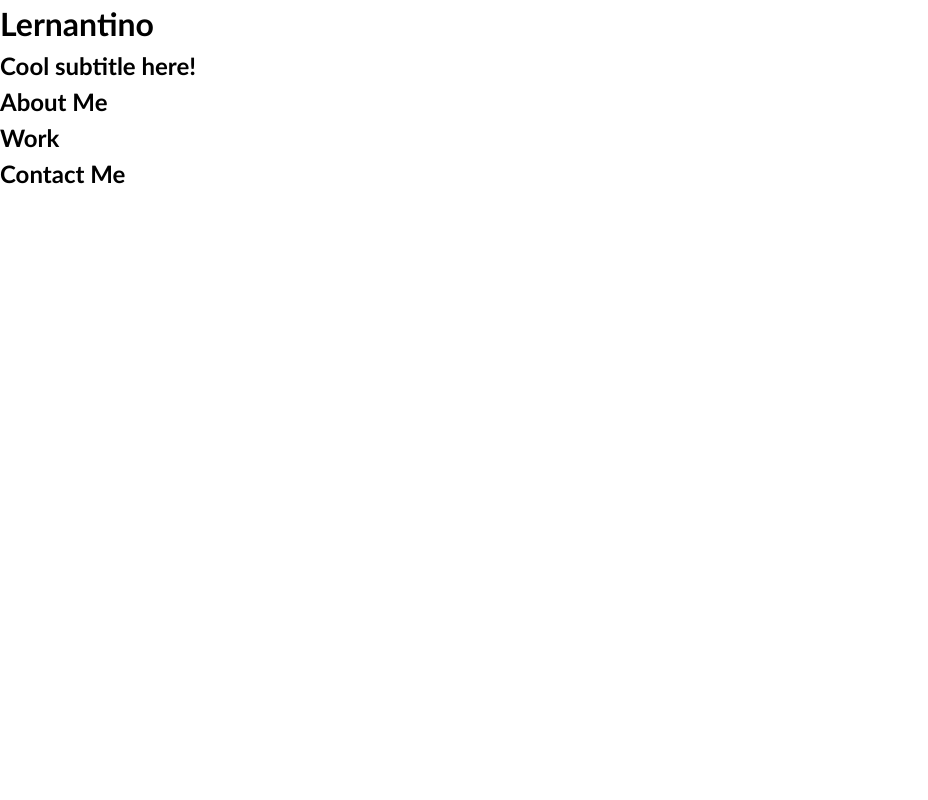
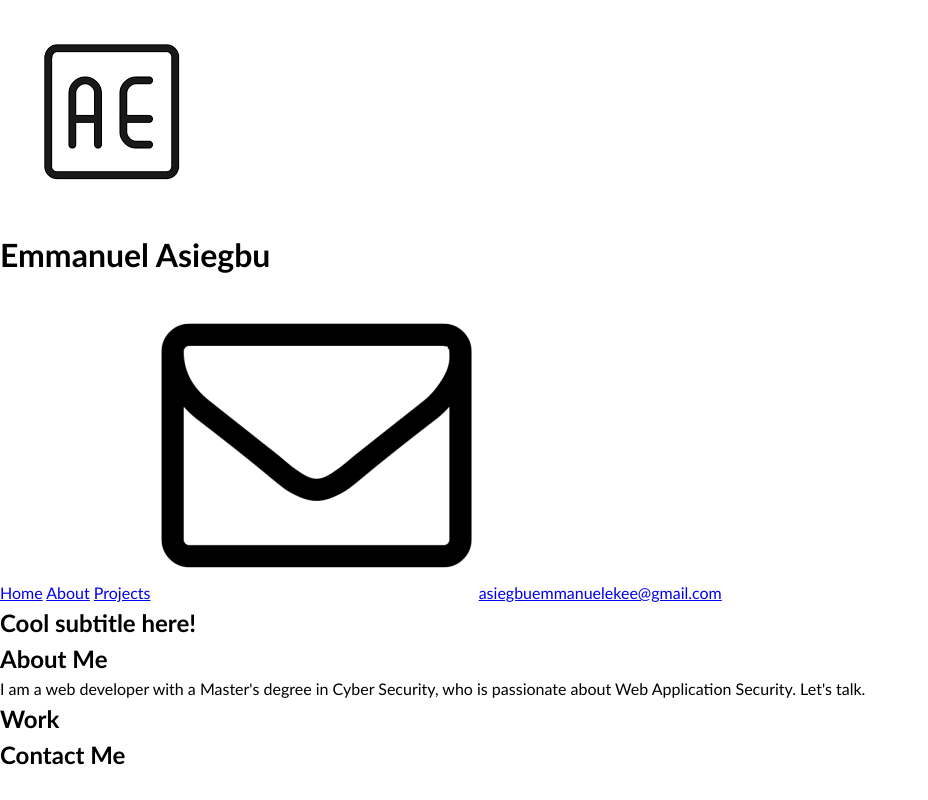
Before and after one commit to Emman77240/portfolio, a plain HTML site: page index.html in a window 1280 px wide. Shown: the whole page, without its empty margins (0-928 px from the left). Drawn offline with Linux system fonts and the light colour scheme; files that its build step writes are made by us from their sources.

Commit message:
Added images for logo and email.. Modified index.html file

```diff
--- a/index.html
+++ b/index.html
@@ -5,15 +5,21 @@
   <meta charset="UTF-8">
   <meta name="viewport" content="width=device-width, initial-scale=1.0">
   <meta http-equiv="X-UA-Compatible" content="ie=edge">
-  <title>Lernantino // Web Developer</title>
+  <title>Emmanuel Asiegbu | Web Developer</title>
   <link rel="stylesheet" href="./assets/css/style.css" />
 </head>
 
 <body>
   <!-- main logo / nav -->
   <header>
-    <h1>Lernantino</h1>
+    <img src="images/logo.png" alt="Logo Image">
+    <h1>Emmanuel Asiegbu</h1>
     <nav>
+      <a href="#">Home</a>
+      <a href="#">About</a>
+      <a href="#">Projects</a>
+      <img src="images/mail.png" alt="">
+      <a href="mailto:asiegbuemmanuelekee@gmail.com">asiegbuemmanuelekee@gmail.com</a>
     </nav>
   </header>
 
@@ -28,6 +34,7 @@
     <!-- about me -->
     <section class="page-section" id="about">
       <h2>About Me</h2>
+      <p>I am a web developer with a Master's degree in Cyber Security, who is passionate about Web Application Security. Let's talk.</p>
     </section>
 
     <!-- portfolio container -->
```
Also changed, not shown: images/logo.png (added), images/mail.png (added).
